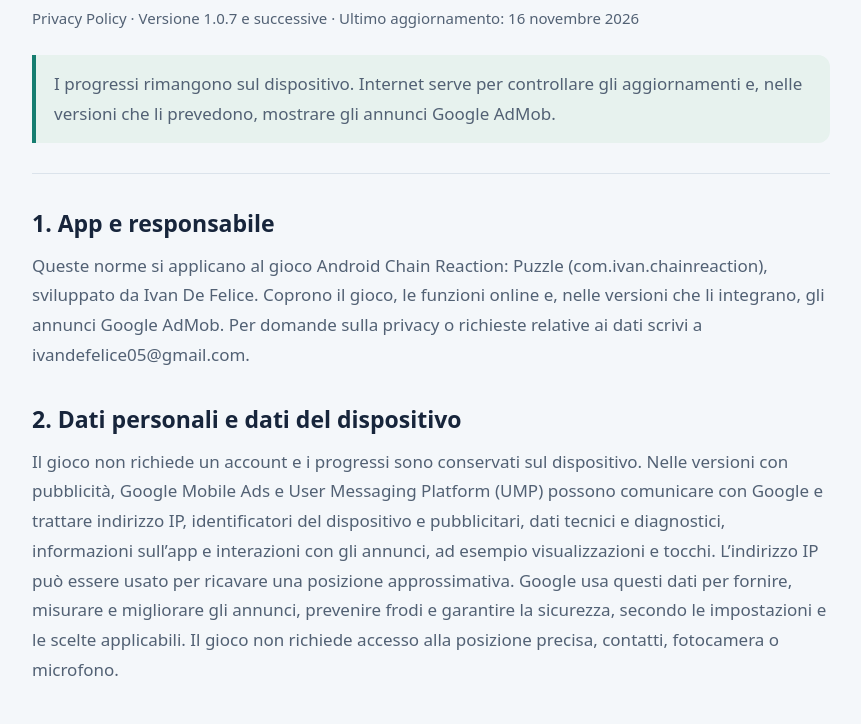
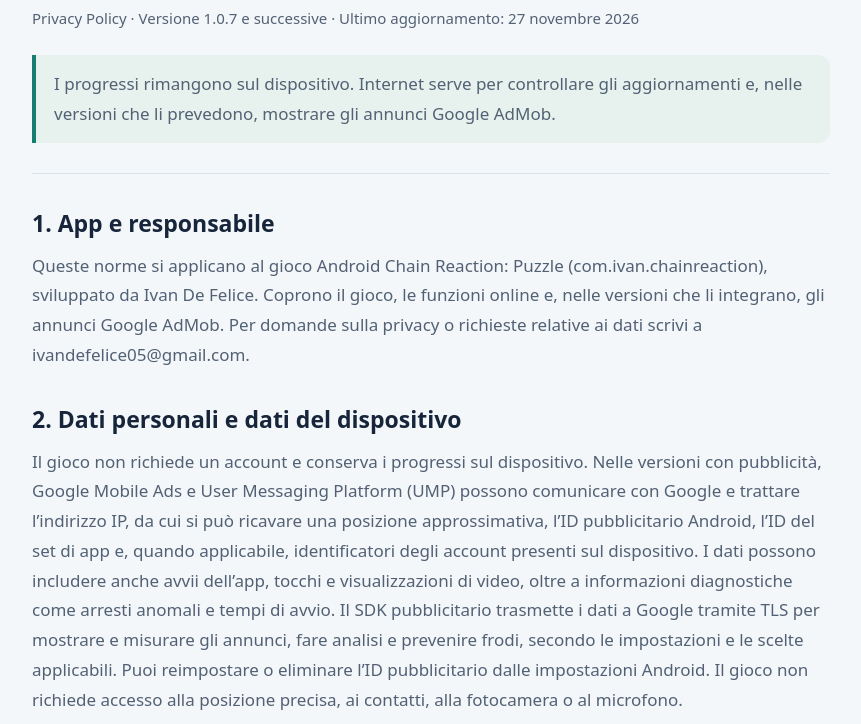
Before and after one commit to Ivandragon003/ChainReaction-Privacy, a plain HTML site: page index.html in a window 1280 px wide. Shown: the part 177-901 px from the top of the page, without its empty margins (209-1070 px from the left). Drawn offline with Linux system fonts and the light colour scheme.

Commit message:
Clarify Chain Reaction AdMob data processing

```diff
--- a/index.html
+++ b/index.html
@@ -32,11 +32,11 @@ footer { margin-top:40px; padding-top:24px; border-top:1px solid #dbe3eb; }
 <header>
 <div class="brand"><span class="mark" aria-hidden="true"><i></i><i></i><i></i><i></i></span>CHAIN REACTION</div>
 <h1>Norme sulla privacy</h1>
-<div class="meta">Privacy Policy · Versione 1.0.7 e successive · Ultimo aggiornamento: <time datetime="2026-11-16">16 novembre 2026</time></div>
+<div class="meta">Privacy Policy · Versione 1.0.7 e successive · Ultimo aggiornamento: <time datetime="2026-11-27">27 novembre 2026</time></div>
 <p class="summary">I progressi rimangono sul dispositivo. Internet serve per controllare gli aggiornamenti e, nelle versioni che li prevedono, mostrare gli annunci Google AdMob.</p>
 </header>
 <section id="section-1"><h2>1. App e responsabile</h2><p>Queste norme si applicano al gioco Android Chain Reaction: Puzzle (com.ivan.chainreaction), sviluppato da Ivan De Felice. Coprono il gioco, le funzioni online e, nelle versioni che li integrano, gli annunci Google AdMob. Per domande sulla privacy o richieste relative ai dati scrivi a ivandefelice05@gmail.com.</p></section>
-<section id="section-2"><h2>2. Dati personali e dati del dispositivo</h2><p>Il gioco non richiede un account e i progressi sono conservati sul dispositivo. Nelle versioni con pubblicità, Google Mobile Ads e User Messaging Platform (UMP) possono comunicare con Google e trattare indirizzo IP, identificatori del dispositivo e pubblicitari, dati tecnici e diagnostici, informazioni sull’app e interazioni con gli annunci, ad esempio visualizzazioni e tocchi. L’indirizzo IP può essere usato per ricavare una posizione approssimativa. Google usa questi dati per fornire, misurare e migliorare gli annunci, prevenire frodi e garantire la sicurezza, secondo le impostazioni e le scelte applicabili. Il gioco non richiede accesso alla posizione precisa, contatti, fotocamera o microfono.</p></section>
+<section id="section-2"><h2>2. Dati personali e dati del dispositivo</h2><p>Il gioco non richiede un account e conserva i progressi sul dispositivo. Nelle versioni con pubblicità, Google Mobile Ads e User Messaging Platform (UMP) possono comunicare con Google e trattare l’indirizzo IP, da cui si può ricavare una posizione approssimativa, l’ID pubblicitario Android, l’ID del set di app e, quando applicabile, identificatori degli account presenti sul dispositivo. I dati possono includere anche avvii dell’app, tocchi e visualizzazioni di video, oltre a informazioni diagnostiche come arresti anomali e tempi di avvio. Il SDK pubblicitario trasmette i dati a Google tramite TLS per mostrare e misurare gli annunci, fare analisi e prevenire frodi, secondo le impostazioni e le scelte applicabili. Puoi reimpostare o eliminare l’ID pubblicitario dalle impostazioni Android. Il gioco non richiede accesso alla posizione precisa, ai contatti, alla fotocamera o al microfono.</p></section>
 <section id="section-3"><h2>3. Dati salvati sul dispositivo</h2><p>Nell&#x27;area privata dell&#x27;app vengono conservati livelli sbloccati, stelle, punteggi e record, monete virtuali, aiuti, palette selezionate o sbloccate, avanzamento del tutorial, partita sospesa e preferenze di audio, vibrazione e accessibilità. Servono esclusivamente a far funzionare il gioco, riprendere la partita e ricordare le tue scelte. Possono essere presenti copie locali di recupero del salvataggio e cache tecniche del motore grafico. Non sono caricati sui nostri server, venduti o condivisi con altri soggetti. Le monete e le personalizzazioni non sono pagamenti in denaro reale. Il profilo di gioco è cifrato sul dispositivo. Comprende anche cuori, scudo, tempo di ricarica e personalizzazioni acquistate con monete virtuali. Dopo la migrazione può restare una copia del vecchio salvataggio JSON in locale.</p></section>
 <section id="section-4"><h2>4. Autorizzazioni, pubblicità e terze parti</h2><p>Le versioni con annunci usano Google Mobile Ads (AdMob) e Google UMP e richiedono Internet e accesso allo stato della rete. La vibrazione serve al feedback di gioco e si può disattivare. Durante lo sviluppo si possono usare annunci di prova. Dove richiesto, un messaggio mostra le scelte disponibili per gli annunci e gli eventuali partner. Puoi modificare o revocare quelle scelte nelle opzioni privacy dell’app, quando disponibili. Google tratta i dati secondo https://policies.google.com/privacy e https://business.safety.google/privacy/. Gli annunci non sono disponibili offline.</p></section>
 <section id="section-5"><h2>5. Conservazione, sicurezza e cancellazione</h2><p>I salvataggi restano sul dispositivo fino alla cancellazione dei dati o alla disinstallazione. Puoi ripristinare i progressi dalle impostazioni del gioco o cancellare i dati dell’app dalle impostazioni Android. Per le informazioni trattate da Google consulta la sua informativa e gli strumenti disponibili nel tuo account e nelle impostazioni Android; puoi inoltre contattarci all’indirizzo indicato per esercitare i tuoi diritti. Le scelte sulla pubblicità possono essere gestite nelle opzioni privacy dell’app quando disponibili e nelle impostazioni del dispositivo.</p></section>
```
